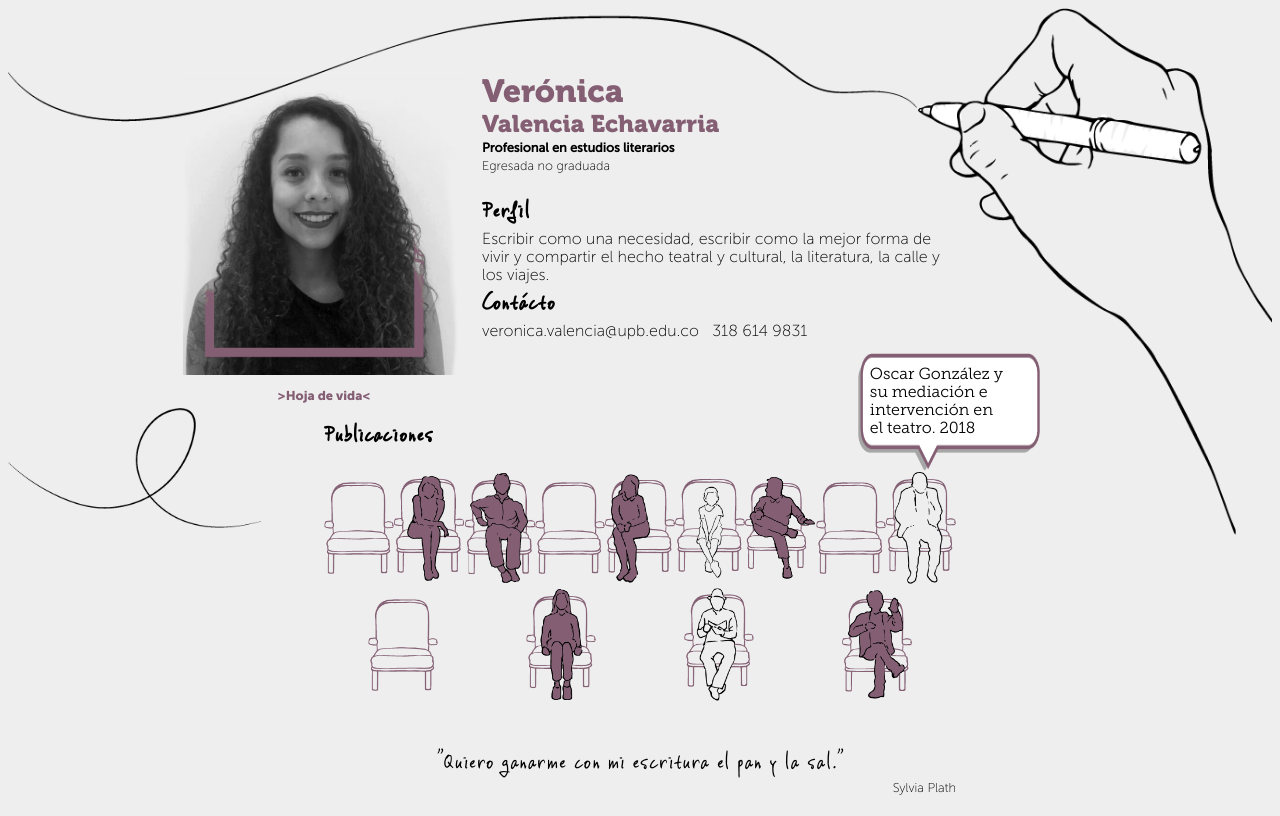
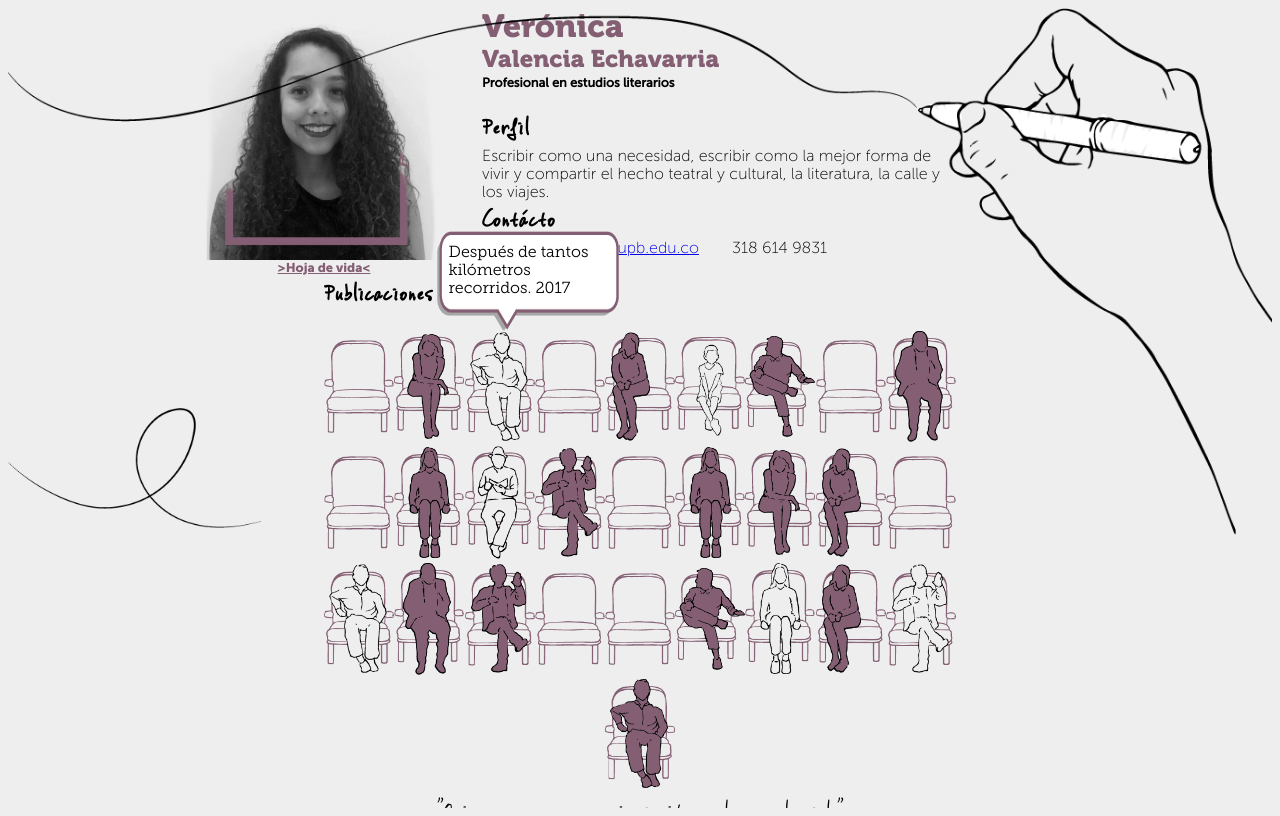
Before and after one commit to sebas0126/ng-veronica-portfolio, an Angular app: page / in a window 1280 px wide. Built offline with nearby package versions, Linux system fonts and the light colour scheme.

Commit message:
Improvements

```diff
--- a/src/app/portfolio-content/portfolio-content.component.html
+++ b/src/app/portfolio-content/portfolio-content.component.html
@@ -6,7 +6,7 @@
     <div class="margin"></div>
     <section class="photo">
       <img src="assets/imgs/portfolio-photo.png" alt="">
-      <p class="font-museoSans900 font-dot8 color-dark">&#62;Hoja de vida&#60;</p>
+      <a class="font-museoSans900 font-dot8 color-dark" target="_blank" href="https://veroval.000webhostapp.com/vvcurriculum.pdf">&#62;Hoja de vida&#60;</a>
     </section>
     <section class="info">
       <h1 class="no-margin font-museo900 color-dark font-2">
@@ -15,8 +15,6 @@
       <h2 class="no-margin font-museo900 color-dark">Valencia Echavarria</h2>
       <strong class="font-museoSans500 font-dot8">Profesional en estudios literarios</strong>
       <br>
-      <span class="no-margin font-dot8">Egresada no graduada</span>
-      <br>
       <br>
       <h3 class="no-margin font-vinchand font-1dot5">Perfil</h3>
       <p class="no-margin profile">
@@ -24,9 +22,9 @@
         literatura, la calle y los viajes.
       </p>
       <h3 class="no-margin font-vinchand font-1dot5">Contácto</h3>
-      <p class="no-margin contact">
-        veronica.valencia@upb.edu.co&nbsp;&nbsp;&nbsp;318 614 9831
-      </p>
+      <div class="no-margin contact">
+        <a class="email" href="mailto:veronica.valencia@upb.edu.co">veronica.valencia@upb.edu.co</a><div>318 614 9831</div>
+      </div>
     </section>
     <section class="work">
       <h3 class="no-margin font-vinchand font-1dot5">Publicaciones</h3>
--- a/src/app/portfolio-content/portfolio-content.component.sass
+++ b/src/app/portfolio-content/portfolio-content.component.sass
@@ -26,7 +26,16 @@
   flex-direction: column
   align-items: center
   img
-    width: 90%
+    width: 75%
+  a
+    z-index: 2
+
+.contact
+  display: flex
+  flex-wrap: wrap
+  .email
+    flex-basis: 250px
+    z-index: 2
 
 .info
   grid-area: profile
@@ -56,6 +65,7 @@
       width: 200%
       bottom: 100%
       left: -40%
+      z-index: 3
 
 
 footer
@@ -66,16 +76,16 @@ footer
   .author
     float: right
 
-@media (max-width: 1024px)
-
-  .grid
-    height: auto
-
 @media (max-width: 768px)
 
   .grid
     display: flex
     flex-direction: column
-    padding: 8% 8% 0 8%
+    padding: 8% 8% 8% 8%
     height: auto
     overflow-y: auto
+
+@media (min-width: 768px)
+
+  .grid
+    grid-template-rows: 1fr 4fr 5fr 1fr
--- a/src/app/portfolio-content/portfolio-content.component.ts
+++ b/src/app/portfolio-content/portfolio-content.component.ts
@@ -21,7 +21,7 @@ export class PortfolioContentComponent implements OnInit {
     {
       image: "assets/imgs/chair-2-full.png",
       alt: "assets/imgs/chair-2-emp.png",
-      message: "EXTASIS 9:05: UN POEMA PARA EL FIN DEL MUNDO. 2017 ",
+      message: "Extasis 9:05: Un poema para el fin del mundo. 2017",
       show: false,
       url: "http://aplaudirdepie.com/extasis-905-un-poema-para-el-fin-del-mundo/"
     },
@@ -41,7 +41,7 @@ export class PortfolioContentComponent implements OnInit {
     {
       image: "assets/imgs/chair-5-full.png",
       alt: "assets/imgs/chair-5-emp.png",
-      message: "¿QUÉ ESTÁ PASANDO CON EL TEATRO UNIVERSITARIO?. 2017",
+      message: "¿Qué está pasando con el teatro universitario?. 2017",
       show: false,
       url: "http://aplaudirdepie.com/que-esta-pasando-con-el-teatro-universitario/"
     },
@@ -54,7 +54,7 @@ export class PortfolioContentComponent implements OnInit {
     {
       image: "assets/imgs/chair-7-full.png",
       alt: "assets/imgs/chair-7-emp.png",
-      message: "El teatro La hora 25: El arte para la transformación social.2018",
+      message: "El teatro La hora 25: El arte para la transformación social. 2018",
       show: false,
       url: "https://www.elespectador.com/noticias/noticias-de-cultura/el-teatro-la-hora-25-el-arte-para-la-transformacion-social-articulo-745531"
     },
@@ -97,7 +97,107 @@ export class PortfolioContentComponent implements OnInit {
       show: false,
       url: "https://www.salallena.com/noticias/Amnesia:-fragmentos-del-olvido/69"
     },
-
+    {
+      image: "assets/imgs/chair.png",
+      message: "",
+      show: false,
+      url: ""
+    },
+    {
+      image: "assets/imgs/chair-11-full.png",
+      alt: "assets/imgs/chair-11-emp.png",
+      message: "Cuando la historia sucede al revés: El descubrimiento de Europa. 2018",
+      show: false,
+      url: "https://www.salallena.com/noticias/Cuando-la-historia-sucede-al-rev%C3%A9s:-El-descubrimiento-de-Europa/104?fbclid=IwAR3MA02kAotdNwagkIJ0OgSHL05qwvmwOANYoXys1FKrqfNOesBO1SZFeSQ"
+    },
+    {
+      image: "assets/imgs/chair-2-full.png",
+      alt: "assets/imgs/chair-2-emp.png",
+      message: "Escombrera, una obra sobre la memoria y la violencia en Medellín. 2018",
+      show: false,
+      url: "https://www.salallena.com/noticias/Escombrera,-una-obra-sobre-la-memoria-y-la-violencia-en-Medell%C3%ADn/105"
+    },
+    {
+      image: "assets/imgs/chair-5-full.png",
+      alt: "assets/imgs/chair-5-emp.png",
+      message: "Las mujeres afro se toman la palabra. 2018",
+      show: false,
+      url: "https://www.salallena.com/noticias/Las-mujeres-afro-se-toman-la-palabra./103?fbclid=IwAR2UXyolu7hy3lu7KJHHSSDA7NWUzv-uKXxsZIgfdBV0iJzyZqo56bzpmSg"
+    },
+    {
+      image: "assets/imgs/chair.png",
+      message: "",
+      show: false,
+      url: ""
+    },
+    {
+      image: "assets/imgs/chair-3-emp.png",
+      alt: "",
+      message: "",
+      show: false,
+      url: ""
+    },
+    {
+      image: "assets/imgs/chair-9-full.png",
+      alt: "assets/imgs/chair-9-emp.png",
+      message: "La Hora 25 es la hora de las criaturas de un día. 2018",
+      show: false,
+      url: "https://www.salallena.com/noticias/La-Hora-25-es-la-hora-de-las-criaturas-de-un-d%C3%ADa./102"
+    },
+    {
+      image: "assets/imgs/chair-14-full.png",
+      alt: "assets/imgs/chair-14-emp.png",
+      message: "De la selva a la ciudad, un desplazamiento. 2018",
+      show: false,
+      url: "https://www.salallena.com/noticias/De-la-selva-a-la-ciudad,-un-desplazamiento./101"
+    },
+    {
+      image: "assets/imgs/chair.png",
+      message: "",
+      show: false,
+      url: ""
+    },
+    {
+      image: "assets/imgs/chair.png",
+      message: "",
+      show: false,
+      url: ""
+    },
+    {
+      image: "assets/imgs/chair-7-full.png",
+      alt: "assets/imgs/chair-7-emp.png",
+      message: "Una comparsa para viajar en el tiempo. 2018",
+      show: false,
+      url: "https://www.salallena.com/noticias/Una-comparsa-para-viajar-en-el-tiempo/100"
+    },
+    {
+      image: "assets/imgs/chair-11-emp.png",
+      alt: "",
+      message: "",
+      show: false,
+      url: ""
+    },
+    {
+      image: "assets/imgs/chair-5-full.png",
+      alt: "assets/imgs/chair-5-emp.png",
+      message: "10 años, 10 personajes, 1 ilusionista. 2018",
+      show: false,
+      url: "https://www.salallena.com/noticias/10-a%C3%B1os,-10-personajes,-1-ilusionista./99?fbclid=IwAR31Tm-2xRDV31cW9ZMIwQVEN8XFMsDFYYzpWWUNzAjcd8xbGWhCehUBd5I"
+    },
+    {
+      image: "assets/imgs/chair-14-emp.png",
+      alt: "",
+      message: "",
+      show: false,
+      url: ""
+    },
+    {
+      image: "assets/imgs/chair-3-full.png",
+      alt: "assets/imgs/chair-3-emp.png",
+      message: "Tras la pista del marinero de Amsterdam. 2018",
+      show: false,
+      url: "https://www.salallena.com/noticias/Tras-la-pista-del-marinero-de-Ámsterdam-del-Teatro-El-Trueque/96"
+    }
   ]
 
   constructor() { }
@@ -115,7 +215,7 @@ export class PortfolioContentComponent implements OnInit {
       this.currentChair = chairs[index];
       index++;
       if (index > chairs.length - 1) index = 0;
-    }, 1000);
+    }, 2000);
   }
 
   userInteraction() {
@@ -127,7 +227,9 @@ export class PortfolioContentComponent implements OnInit {
   }
 
   goArticle(url) {
-    window.open(url, "_blank");
+    if(url){
+      window.open(url, "_blank");
+    }
   }
 
   mouseEnter(chair){
```
